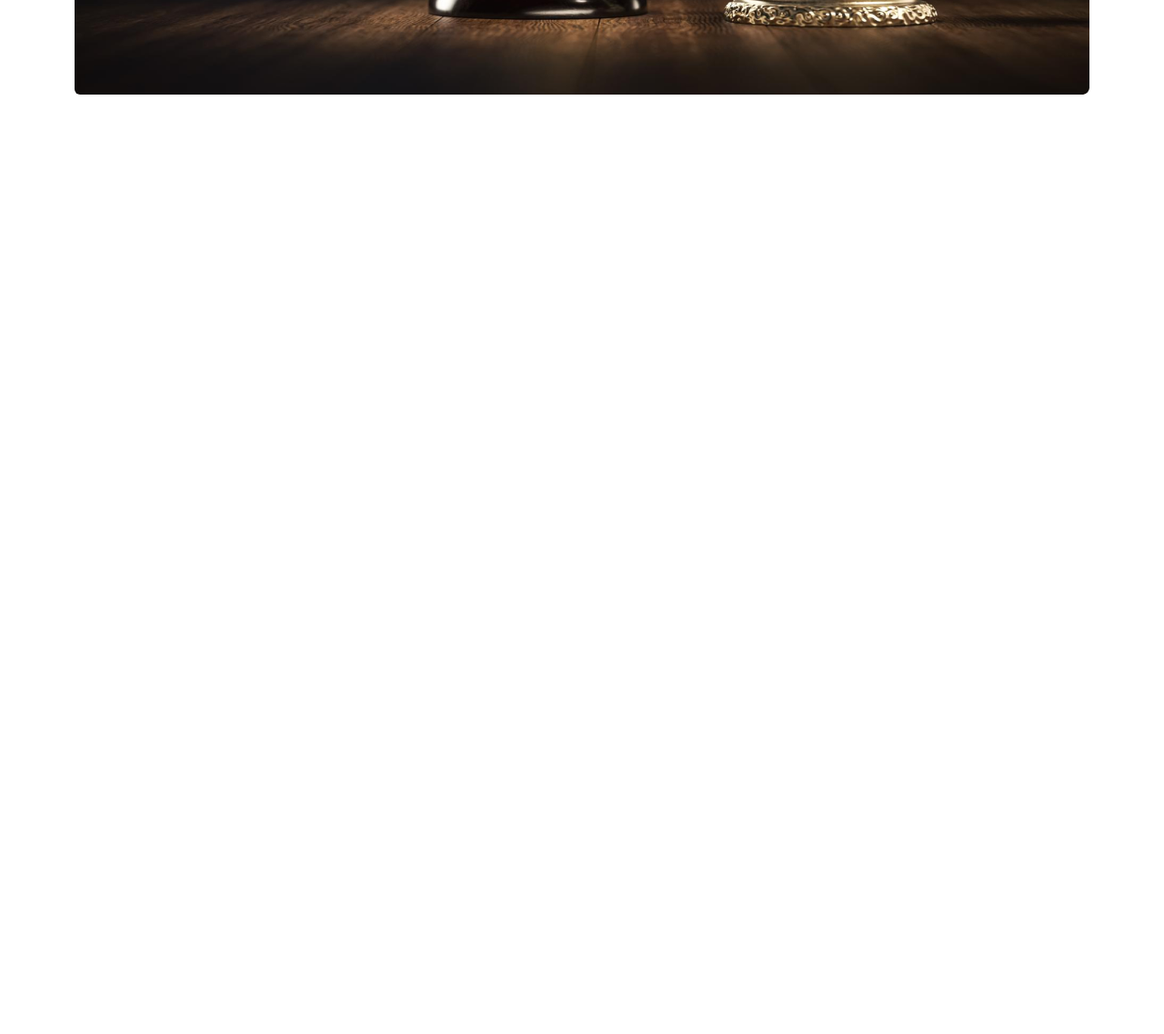
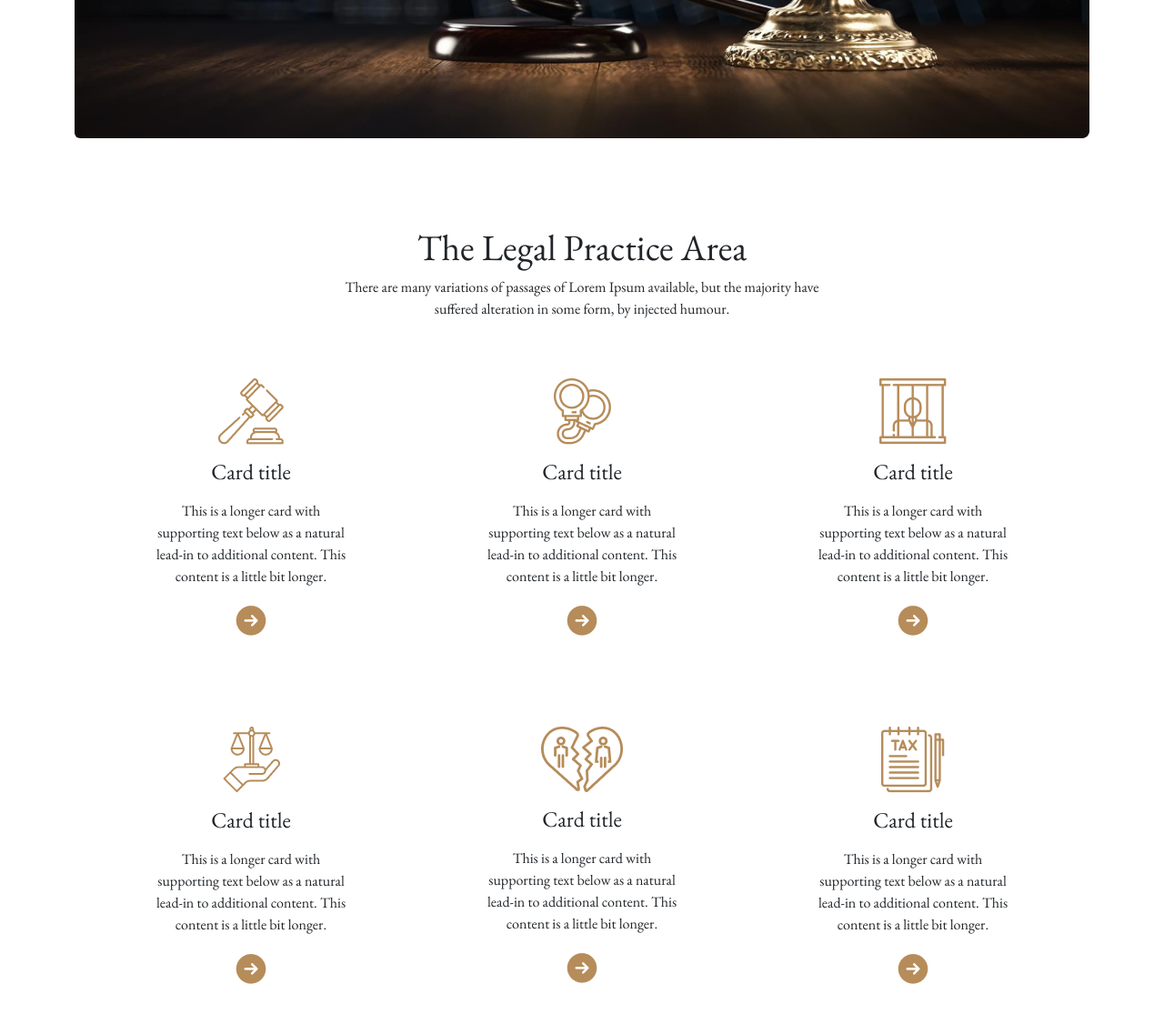
Before and after one commit to HelloAyan/Legal-House-Template, a plain HTML site: page index.html in a window 1280 px wide. Shown: the part 558-1695 px from the top of the page at 91% size. Before the commit the page ends 800 px from the top, so only its background shows below. Drawn offline with nearby package versions, Linux system fonts and the light colour scheme.

Commit message:
Complete Legal Area Section

```diff
--- a/index.html
+++ b/index.html
@@ -49,15 +49,17 @@
 
         <!-- Header Banner Start -->
         <div
-            class="text-center  rounded text-white custom-banner d-flex flex-column justify-content-center align-items-center">
+            class="text-center  rounded text-white custom-banner d-flex flex-column justify-content-center align-items-center my-5">
             <h1 class="mb-3 h1 fw-bold">We Provide Effective <br> Legal Solutions</h1>
-            <p class="fs-5"> There are many variations of passages of Lorem Ipsum available, but the majority <br> have
-                suffered alteration in some form, by injected humour.</p>
+            <p class="fs-5"> There are many variations of passages of Lorem Ipsum available, but the majority
+                <br> have
+                suffered alteration in some form, by injected humour.
+            </p>
             <div class="row">
                 <div class="col-2 col-lg-12">
                     <input type="search" name="" id="" placeholder="Search your services"
                         class="py-2 px-4 rounded me-3 mb-sm-2">
-                    <button class="btn btn-outline-success customBtn text-white px-4 py-2">Search</button>
+                    <button class="btn btn-outline-success customBtn text-white px-4 py-2 ">Search</button>
                 </div>
             </div>
         </div>
@@ -67,7 +69,94 @@
 
     <!-- Main Section Start -->
     <main>
+        <!-- Legal Section Start -->
+        <section class="my-5 py-5 text-center ">
+            <h1>The Legal Practice Area</h1>
+            <p class="px-2">There are many variations of passages of Lorem Ipsum available, but the majority have
+                <br> suffered
+                alteration
+                in some form, by injected humour.
+            </p>
 
+
+            <div class="container text-center">
+                <div class="row row-cols-1 row-cols-lg-3 row-cols-md-2   g-0">
+                    <div class="col">
+                        <div class="mx-lg-5 px-lg-4">
+                            <img src="./images/business.png" class="img-fluid mt-5" alt="...">
+                            <div class="card-body">
+                                <h4 class="card-title my-3">Card title</h4>
+                                <p class="card-text">This is a longer card with supporting text below as a natural
+                                    lead-in
+                                    to additional content. This content is a little bit longer.</p>
+                                <a href="#"><img class="mb-5" src="./images/Frame.png" alt=""></a>
+                            </div>
+                        </div>
+                    </div>
+                    <div class="col">
+                        <div class="mx-5 px-4">
+                            <img src="./images/criminal.png" class=" img-fluid mt-5" alt="...">
+                            <div class="card-body">
+                                <h4 class="card-title my-3">Card title</h4>
+                                <p class="card-text">This is a longer card with supporting text below as a natural
+                                    lead-in
+                                    to additional content. This content is a little bit longer.</p>
+                                <a href="#"><img class="mb-5" src="./images/Frame.png" alt=""></a>
+                            </div>
+                        </div>
+                    </div>
+                    <div class="col">
+                        <div class="mx-5 px-4">
+                            <img src="./images/child.png" class=" img-fluid mt-5" alt="...">
+                            <div class="card-body">
+                                <h4 class="card-title my-3">Card title</h4>
+                                <p class="card-text">This is a longer card with supporting text below as a natural
+                                    lead-in
+                                    to additional content. This content is a little bit longer.</p>
+                                <a href="#"><img class="mb-5" src="./images/Frame.png" alt=""></a>
+                            </div>
+                        </div>
+                    </div>
+                    <div class="col">
+                        <div class="mx-5 px-4">
+                            <img src="./images/education.png" class=" img-fluid mt-5" alt="...">
+                            <div class="card-body">
+                                <h4 class="card-title my-3">Card title</h4>
+                                <p class="card-text">This is a longer card with supporting text below as a natural
+                                    lead-in
+                                    to additional content. This content is a little bit longer.</p>
+                                <a href="#"><img class="mb-5" src="./images/Frame.png" alt=""></a>
+                            </div>
+                        </div>
+                    </div>
+                    <div class="col">
+                        <div class="mx-5 px-4">
+                            <img src="./images/divorce.png" class=" img-fluid mt-5" alt="...">
+                            <div class="card-body">
+                                <h4 class="card-title my-3">Card title</h4>
+                                <p class="card-text">This is a longer card with supporting text below as a natural
+                                    lead-in
+                                    to additional content. This content is a little bit longer.</p>
+                                <a href="#"><img class="mb-5" src="./images/Frame.png" alt=""></a>
+                            </div>
+                        </div>
+                    </div>
+                    <div class="col">
+                        <div class="mx-5 px-4">
+                            <img src="./images/tax.png" class=" img-fluid mt-5" alt="...">
+                            <div class="card-body">
+                                <h4 class="card-title my-3">Card title</h4>
+                                <p class="card-text">This is a longer card with supporting text below as a natural
+                                    lead-in
+                                    to additional content. This content is a little bit longer.</p>
+                                <a href="#"><img class="mb-5" src="./images/Frame.png" alt=""></a>
+                            </div>
+                        </div>
+                    </div>
+                </div>
+            </div>
+        </section>
+        <!-- Legal Section End -->
     </main>
     <!-- Main Section End -->
 
```
